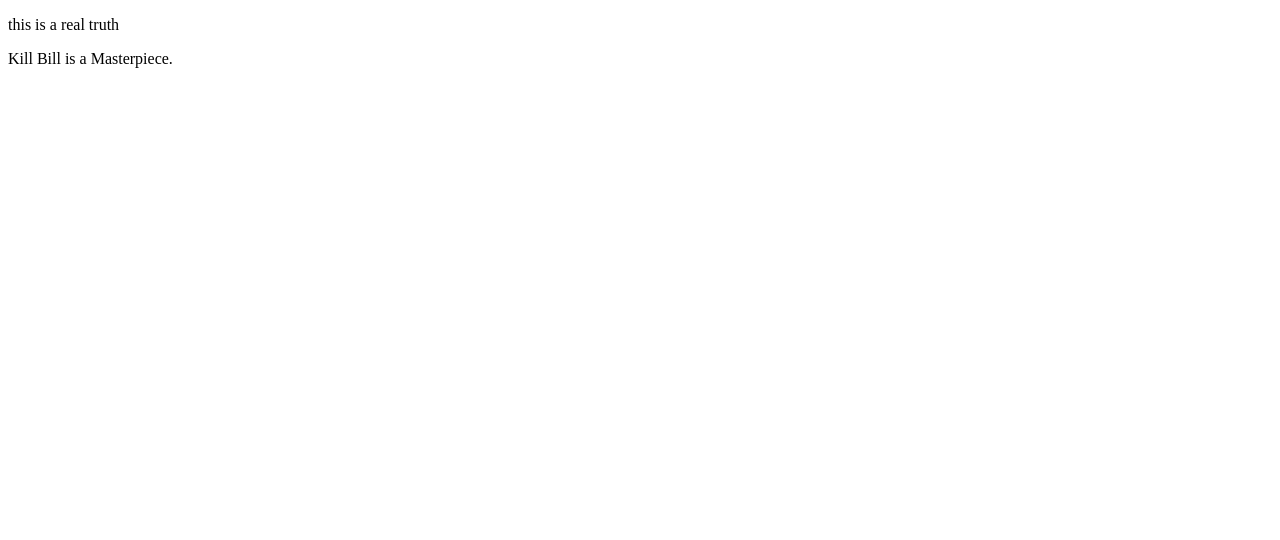
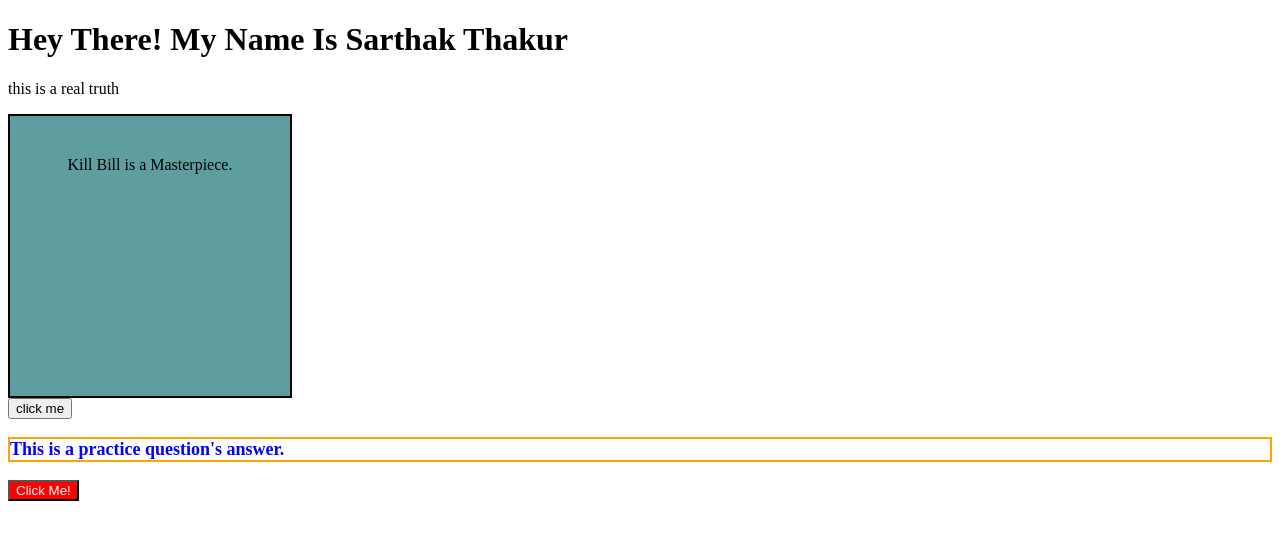
Before and after one commit to SarthakThakur08/Javascript-Tutorial, a plain HTML site: page DOM Part 2/second.html in a window 1280 px wide. Drawn offline with Linux system fonts and the light colour scheme.

Commit message:
updated second.css

```diff
--- a/DOM Part 2/second.css
+++ b/DOM Part 2/second.css
@@ -8,3 +8,16 @@
     display: flex;
     justify-content: center;
 }
+.pq{
+    color: green;
+    font-size: 20px;
+    font-weight: bold;
+    border: 2px solid red;
+}
+
+.newclass{
+    color: blue;
+    font-size: 18px;
+    font-weight: bold;
+    border: 2px solid orange;
+}
--- a/DOM Part 2/second.html
+++ b/DOM Part 2/second.html
@@ -4,10 +4,12 @@
     <meta charset="UTF-8">
     <meta name="viewport" content="width=device-width, initial-scale=1.0">
     <title>Document</title>
+    <link rel="stylesheet" href="second.css">
 </head>
 <body>
     <p class="para">this is a real truth</p>
     <div id="kill">Kill Bill is a Masterpiece.</div>
+    <p class="pq">This is a practice question's answer.</p>
     <script src="second.js"></script>
 </body>
 </html>
--- a/DOM Part 2/second.js
+++ b/DOM Part 2/second.js
@@ -1,2 +1,37 @@
-// let Uma = document.querySelector("div")
-// console.dir(Uma)
+// let div = document.querySelector("div");
+// div.style.backgroundColor = "Red";
+// div.style.fontSize = "26px";
+
+// let id = div.getAttribute("id");
+// console.log(id);
+
+// let para = document.querySelector("p");
+// console.log(para.getAttribute("class"));
+
+// div.innerText = "hello!"
+// div.style.visibility = "hidden"
+
+let newbtn = document.createElement("button");
+newbtn.innerText = "click me"
+console.log("newbtn");
+
+let div = document.querySelector("div")
+div.after(newbtn);
+
+let newheading = document.createElement("h1");
+newheading.innerText = "Hey There! My Name Is Sarthak Thakur";
+
+document.querySelector("body").prepend(newheading);
+
+// let p = document.querySelector("p");
+// p.remove();
+
+let button = document.createElement("button");
+button.innerText = "Click Me!";
+console.log("button");
+button.style.backgroundColor = "Red";
+button.style.color = "white";
+document.querySelector("body").appendChild(button);
+
+let paragraph = document.querySelector("p.pq");
+paragraph.classList.add("newclass");
```
